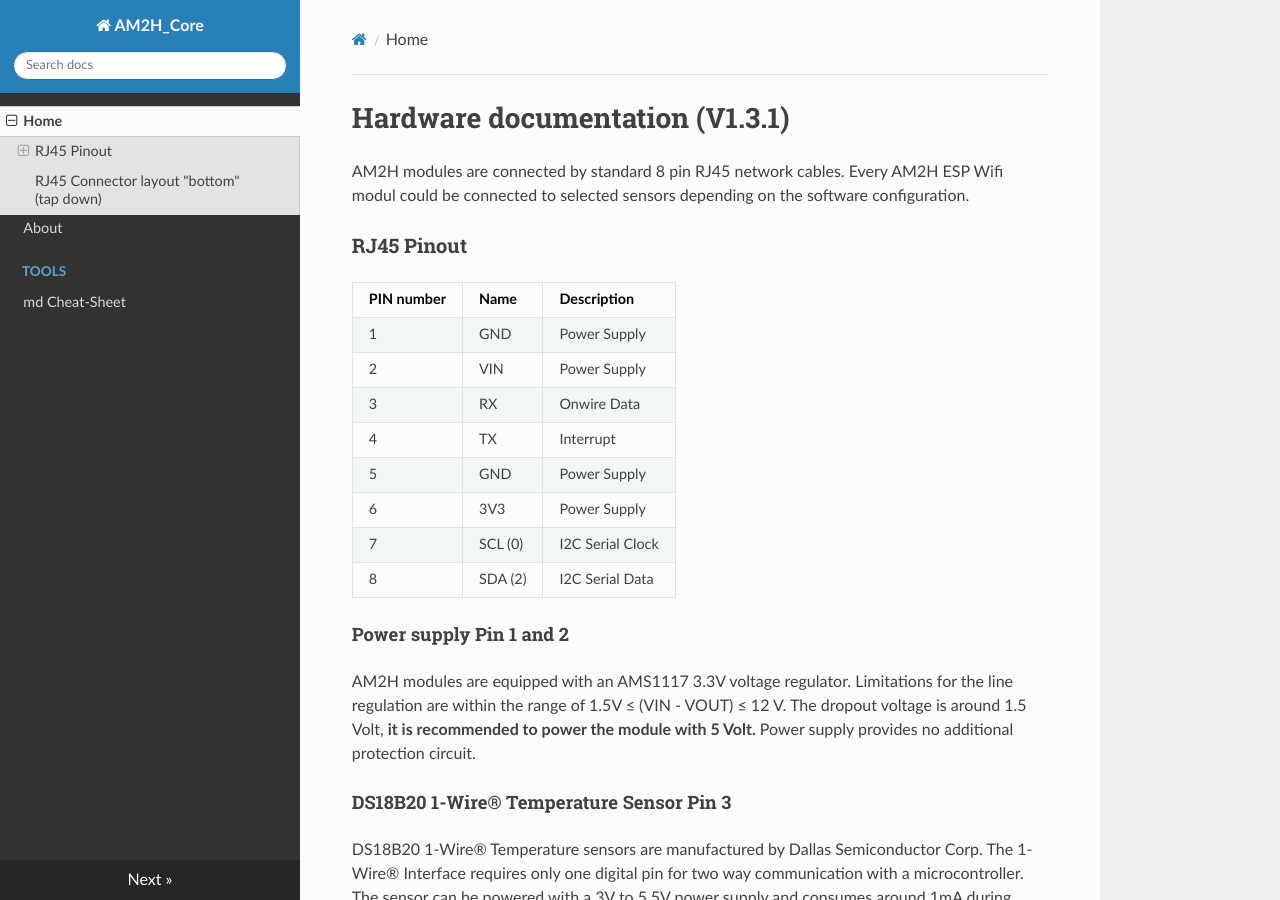
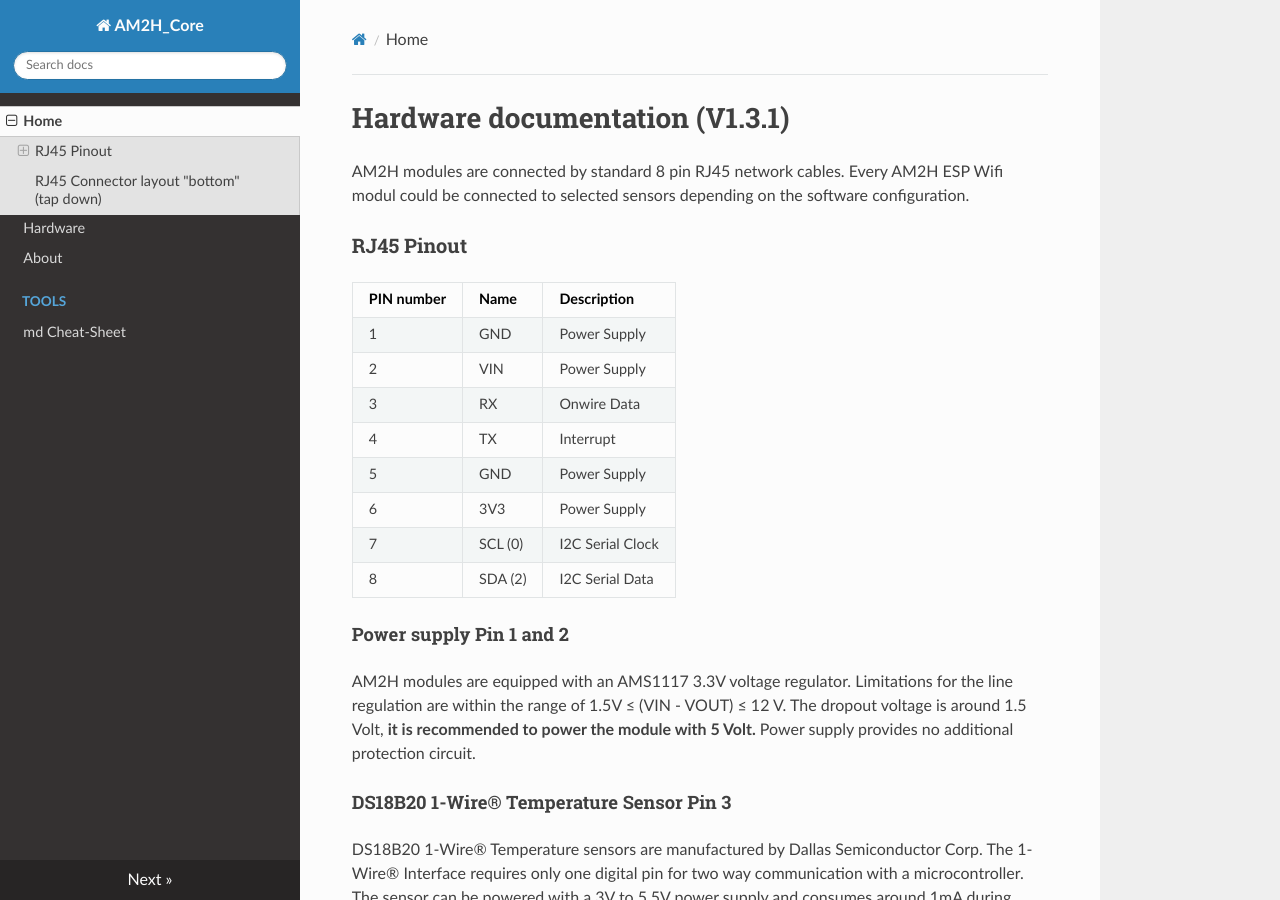
Before and after one commit to AM2H-Development/AM2H_Core, an MkDocs documentation site: the page built from docs/index.md, in a window 1280 px wide and 900 px high. Built offline with MkDocs 1.6.1, drawn with Linux system fonts in a browser that asks for light colours; nearby versions of some CDN libraries.

Commit message:
Update mkdocs.yml

```diff
--- a/mkdocs.yml
+++ b/mkdocs.yml
@@ -2,6 +2,7 @@ site_name: AM2H_Core
 site_url: https://github.com/AM2H-Development/AM2H_Core
 nav:
     - Home: index.md
+    - Hardware: hardware.md
     - About: about.md
     - Tools:
         - md Cheat-Sheet: markdown-cheat-sheet.md
```
